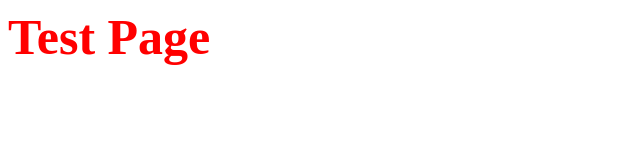
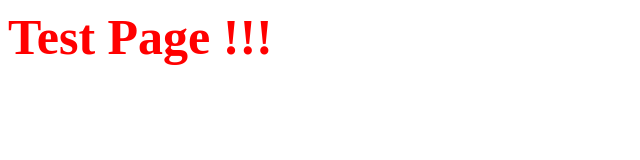
Before and after one commit to RapidAcezz/ChromeBot, a plain HTML site: page index.html in a window 1280 px wide. Shown: the full height of the page, 0-640 px from the left. Drawn offline with Linux system fonts and the light colour scheme.

Commit message:
Update index.html

```diff
--- a/index.html
+++ b/index.html
@@ -6,7 +6,7 @@
 }
 </style>
 <head>
-<h1> Test Page </h1>
+<h1> Test Page !!!</h1>
 
 </head>
 </html>
```
